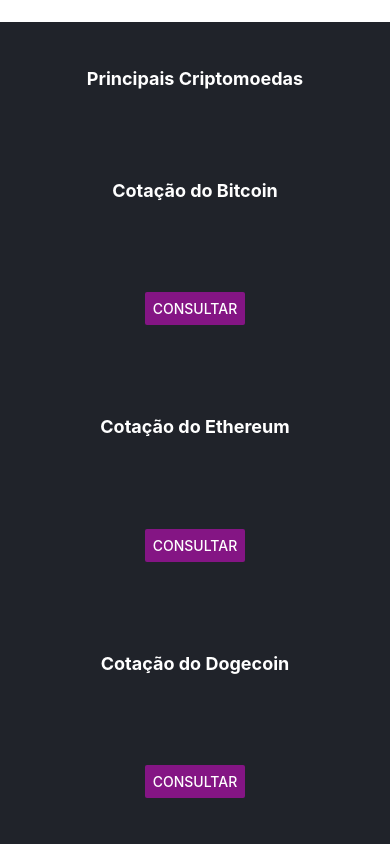
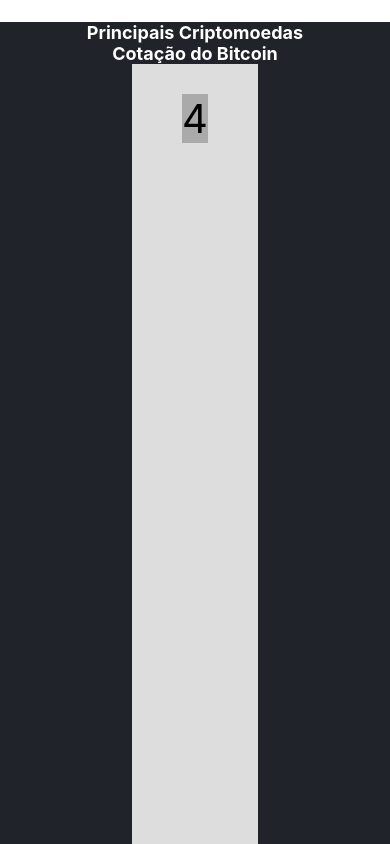
Before and after one commit to RaphaelQSmith/AwesomeProject, a React Native app: screen / in a window 390 px wide. Built offline with nearby package versions, Linux system fonts and the light colour scheme.

Commit message:
Game Component

```diff
--- a/App.js
+++ b/App.js
@@ -1,28 +1,14 @@
 import { StatusBar } from 'expo-status-bar';
 import React from 'react';
-import { Alert, Button, StyleSheet, Text, TouchableHighlightComponent, View } from 'react-native';
-import { Colors } from 'react-native/Libraries/NewAppScreen';
+import { StyleSheet, Text, View } from 'react-native';
+import Game from './components/Game';
 
 export default function App() {
   return (
     <View style={styles.container}>
       <Text style={styles.title}>Principais Criptomoedas</Text>
       <Text style={styles.title}>Cotação do Bitcoin</Text>
-      <Button
-      title="Consultar"
-      onPress={() =>Alert.alert(getFromApi.time)}
-      color="#841584" />
-      <Text style={styles.title}>Cotação do Ethereum</Text>
-      <Button
-      title="Consultar"
-      onPress={() => Alert.alert('This is Ethereum')}
-      color="#841584" />
-      <Text style={styles.title}>Cotação do Dogecoin</Text>
-      <Button
-      title="Consultar"
-      onPress={() => Alert.alert('This is Doge Doge')}
-      color="#841584"
-      />
+      <Game />
       <StatusBar style="auto" />
     </View>
   );
--- /dev/null
+++ b/components/Game.js
@@ -0,0 +1,29 @@
+import React, { Component } from 'react'
+import { Alert, StyleSheet, Button, View, Text } from 'react-native'
+
+class Game extends Component {
+    ranNum = 3 + Math.floor(5 * Math.random())
+        render() {
+        return (
+            <View style={styles.container}>
+                <Text style={styles.target}>{this.ranNum}</Text>
+            </View>
+        )
+    }
+}
+
+const styles = StyleSheet.create({
+    container: {
+        backgroundColor: '#ddd',
+        flex: 1,
+        paddingTop: 30,
+    },
+    target:{
+        fontSize: 40,
+        backgroundColor: '#aaa',
+        marginHorizontal: 50,
+        textAlign: 'center'
+    }
+})
+
+export default Game;
```
